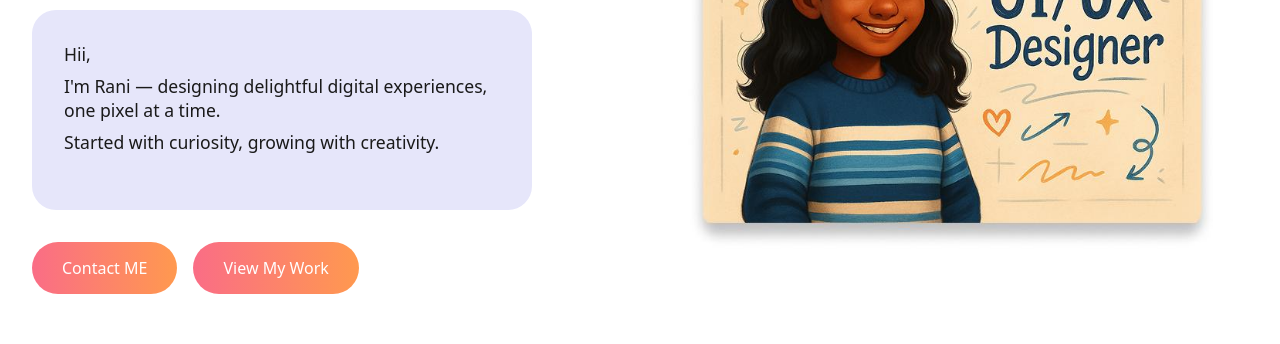
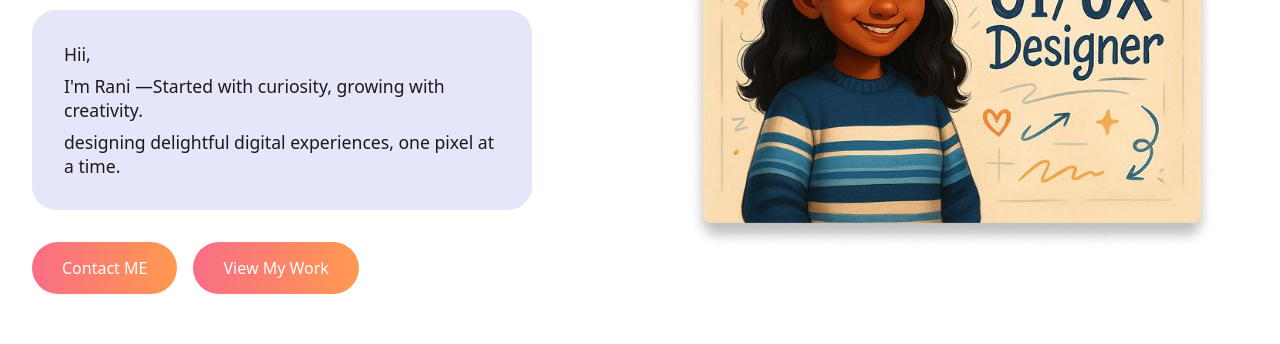
Before and after one commit to KarankrM/MY-potfolio, a plain HTML site: page index.html in a window 1280 px wide. Shown: the part 223-567 px from the top of the page. Drawn offline with Linux system fonts and the light colour scheme.

Commit message:
Update index.html

```diff
--- a/index.html
+++ b/index.html
@@ -29,8 +29,8 @@
                     <span class="highlight">Portfolio</span></h1>
                 <div class="intro-card">
                     <p>Hii,</p>
-                    <p>I'm Rani — designing delightful digital experiences, one pixel at a time.</p>
-                    <p>Started with curiosity, growing with creativity.</p>
+                    <p>I'm Rani —Started with curiosity, growing with creativity.</p>
+                    <p>designing delightful digital experiences, one pixel at a time.</p>
                 </div>
                 <div class="cta-buttons">
                     <button class="btn primary" onclick="window.location.href='#contact'">Contact ME</button>
```
